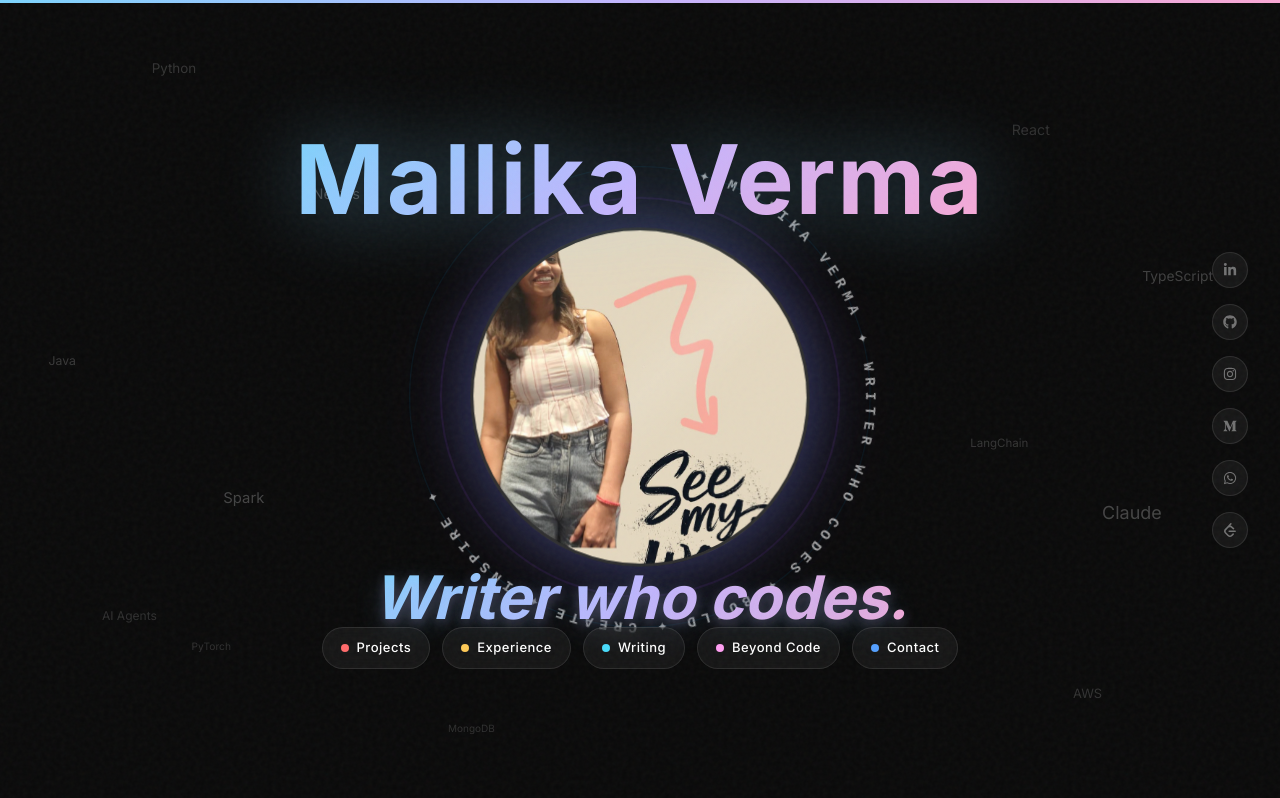
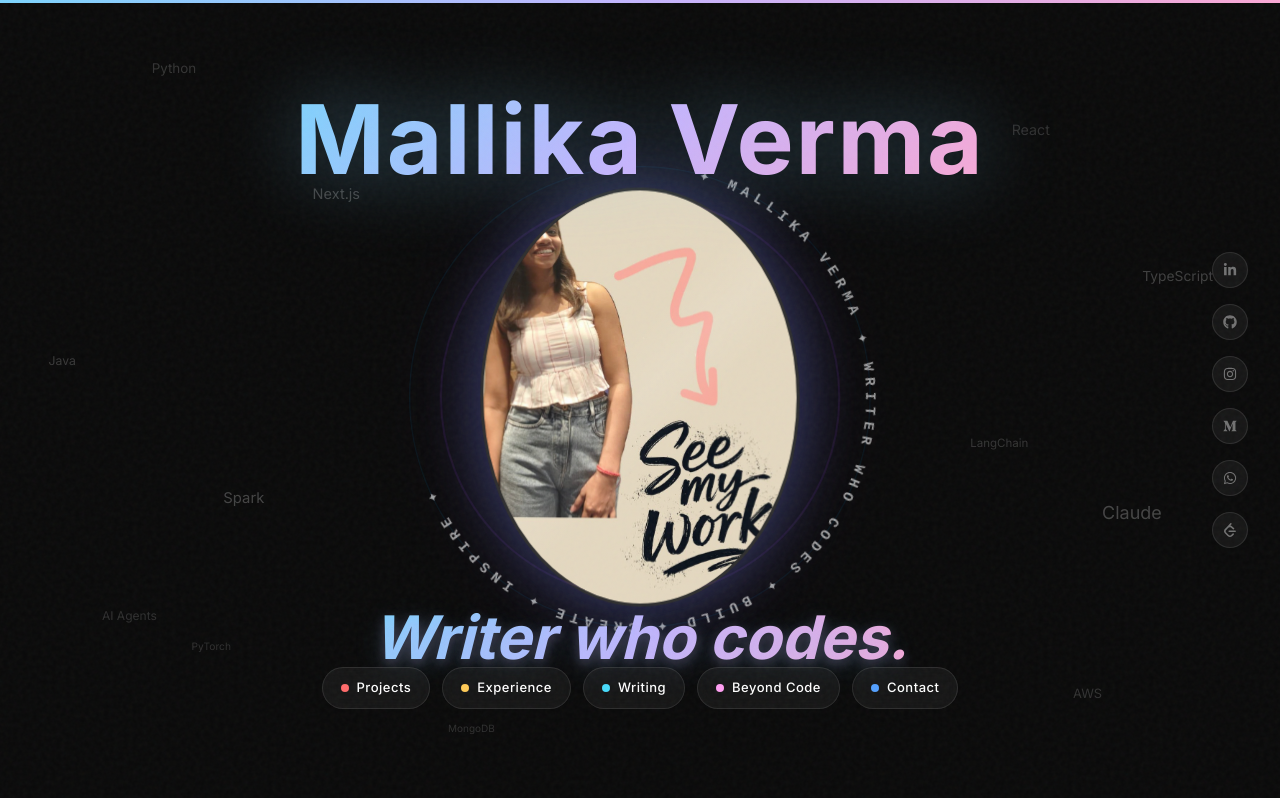
Before and after one commit to Mallika-coder/my-portfolio, a Next.js app: page / in a window 1280 px wide. Shown: the top 798 px of the page. Built offline with nearby package versions, Linux system fonts and the light colour scheme; a web font is replaced by a local one.

Commit message:
Photo: tall oval (320x420) with object-cover to show whole uploaded photo

```diff
--- a/src/app/page.tsx
+++ b/src/app/page.tsx
@@ -126,16 +126,16 @@ export default function Home() {
             <div className="absolute w-[320px] h-[320px] md:w-[400px] md:h-[400px] rounded-full border-2 border-purple-500/20 animate-[pulse-ring_3s_ease-in-out_infinite]" style={{ top: "50%", left: "50%", transform: "translate(-50%, -50%)" }} />
             <div className="absolute w-[350px] h-[350px] md:w-[440px] md:h-[440px] rounded-full border border-sky-500/10 animate-[pulse-ring_3s_ease-in-out_infinite_1.5s]" style={{ top: "50%", left: "50%", transform: "translate(-50%, -50%)" }} />
 
-            {/* Photo — large circle, face fully visible at top */}
-            <div className="relative w-[280px] h-[280px] md:w-[340px] md:h-[340px] z-10 animate-[float3d_5s_ease-in-out_infinite]">
-              <div className="relative w-full h-full rounded-full overflow-hidden border-[3px] border-white/15 shadow-[0_0_60px_rgba(102,126,234,0.4),0_0_100px_rgba(118,75,162,0.2)]">
+            {/* Photo — oval, entire uploaded photo visible */}
+            <div className="relative w-[260px] h-[340px] md:w-[320px] md:h-[420px] z-10 animate-[float3d_5s_ease-in-out_infinite]">
+              <div className="relative w-full h-full rounded-[50%] overflow-hidden border-[3px] border-white/15 shadow-[0_0_60px_rgba(102,126,234,0.4),0_0_100px_rgba(118,75,162,0.2)]">
                 <Image
                   src="/images/hero-cutout.jpeg"
                   alt="Mallika Verma"
                   fill
-                  className="object-cover object-[center_15%]"
+                  className="object-cover"
                   priority
-                  sizes="340px"
+                  sizes="320px"
                 />
                 {/* Glass shine effect */}
                 <div className="absolute inset-0 bg-[linear-gradient(135deg,transparent_40%,rgba(255,255,255,0.1)_50%,transparent_60%)]" />
```
